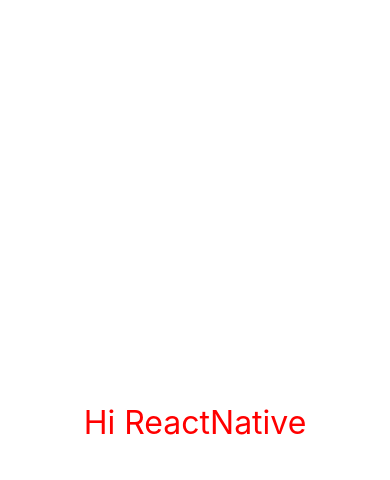
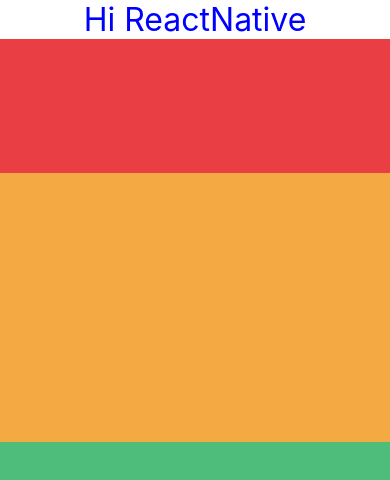
Before and after one commit to khoibv/reactnative-training, a React Native app: screen / in a window 390 px wide. Shown: the top 480 px of the page. Built offline with nearby package versions, Linux system fonts and the light colour scheme.

Commit message:
Flex layout

```diff
--- a/App.js
+++ b/App.js
@@ -11,22 +11,15 @@ import {StyleSheet, Text, View} from 'react-native';
 
 const App: () => React$Node = () => {
   return (
-    <View style={styles.container}>
-      <Text style={styles.welcome}>Hi ReactNative</Text>
+    <View style={{flex: 1}}>
+      <View style={{alignItems: 'center'}}>
+        <Text style={{color: 'blue', fontSize: 32}}>Hi ReactNative</Text>
+      </View>
+      <View style={{flex: 1, backgroundColor: '#E93E43'}} />
+      <View style={{flex: 2, backgroundColor: '#F5A942'}} />
+      <View style={{flex: 3, backgroundColor: '#4EBC7A'}} />
     </View>
   );
 };
 
-const styles = StyleSheet.create({
-  container: {
-    flex: 1,
-    justifyContent: 'center',
-    alignItems: 'center',
-  },
-  welcome: {
-    color: '#FF0000',
-    fontSize: 32,
-  },
-});
-
 export default App;
```
